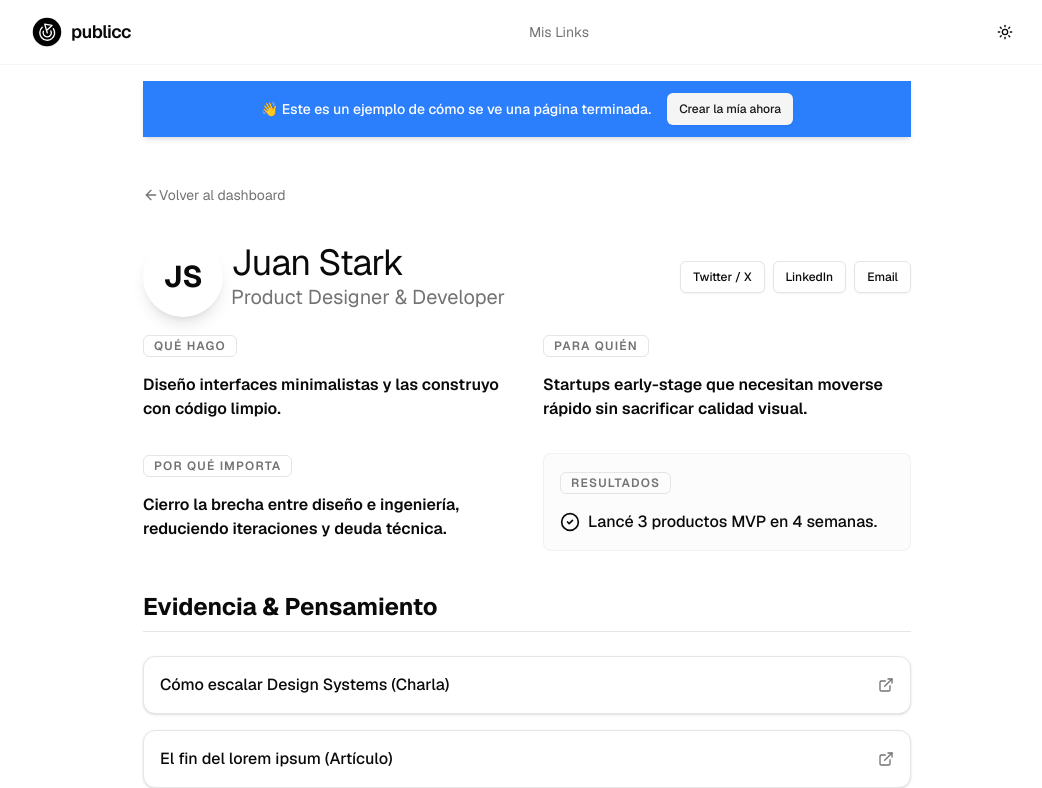
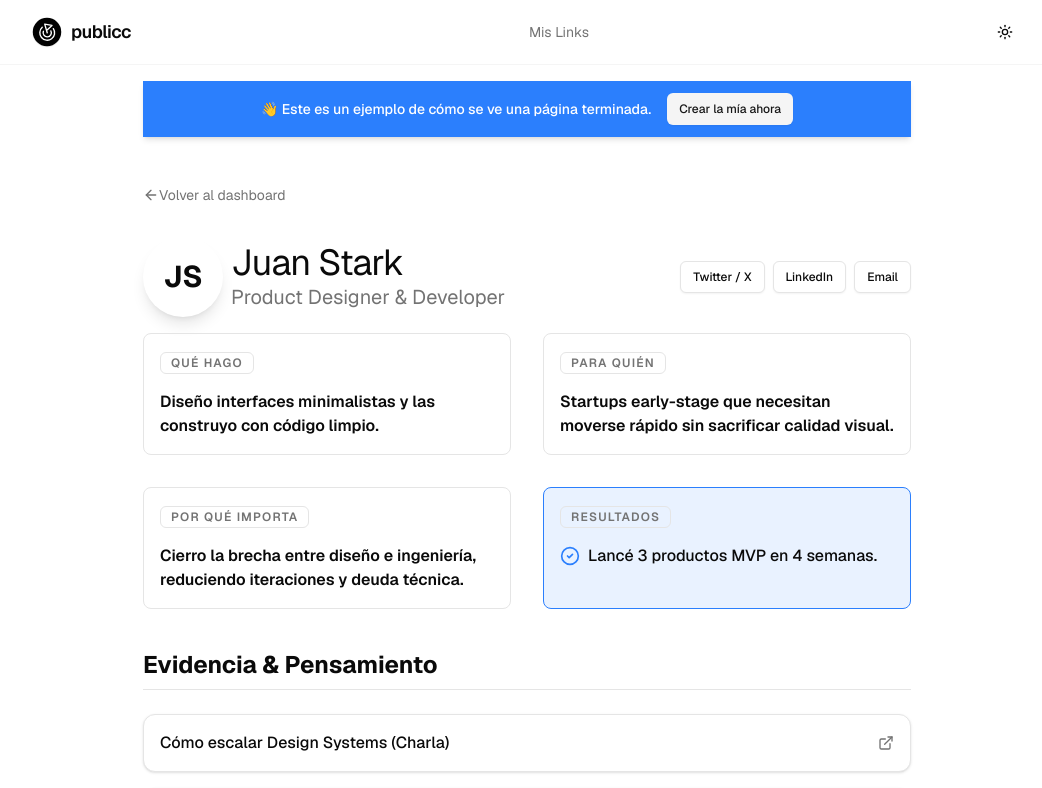
Before and after one commit to FrancoNatanael/publicc-frontend, a Next.js app: page /link-demo in a window 1280 px wide. Shown: the top 788 px of the page, without its empty margins (113-1155 px from the left). Built offline with nearby package versions, Linux system fonts and the light colour scheme; no server answers.

Commit message:
styles in public link

```diff
--- a/features/link/components/link.tsx
+++ b/features/link/components/link.tsx
@@ -85,7 +85,7 @@ export function LinkComponent({
 
                 {/* 4 Value Blocks */}
                 <div className="grid gap-8 md:grid-cols-2 mb-16 mt-4">
-                    <div className="space-y-2">
+                    <div className="space-y-2 border-gray-200 border rounded-lg p-4">
                         <Badge variant="outline" className="mb-2 uppercase tracking-widest text-xs text-muted-foreground">
                             Qué hago
                         </Badge>
@@ -93,7 +93,7 @@ export function LinkComponent({
                             {profile.value_props?.what}
                         </h3>
                     </div>
-                    <div className="space-y-2">
+                    <div className="space-y-2 border-gray-200 border rounded-lg p-4">
                         <Badge variant="outline" className="mb-2 uppercase tracking-widest text-xs text-muted-foreground">
                             Para quién
                         </Badge>
@@ -101,7 +101,7 @@ export function LinkComponent({
                             {profile.value_props?.who}
                         </h3>
                     </div>
-                    <div className="space-y-2">
+                    <div className="space-y-2 border-gray-200 border rounded-lg p-4">
                         <Badge variant="outline" className="mb-2 uppercase tracking-widest text-xs text-muted-foreground">
                             Por qué importa
                         </Badge>
@@ -109,12 +109,12 @@ export function LinkComponent({
                             {profile.value_props?.why}
                         </h3>
                     </div>
-                    <div className="space-y-2 p-4 bg-muted/30 rounded-lg border border-border/50">
+                    <div className="space-y-2 p-4 bg-muted/30 rounded-lg border border-primary bg-primary/10">
                         <Badge variant="outline" className="mb-2 uppercase tracking-widest text-xs text-muted-foreground">
                             Resultados
                         </Badge>
                         <p className="text-md font-medium flex items-center">
-                            <CheckCircle2 className="inline w-5 h-5 text-green-500 mr-2" />
+                            <CheckCircle2 className="inline w-5 h-5 text-primary mr-2" />
                             {profile.value_props?.results}
                         </p>
                     </div>
```
